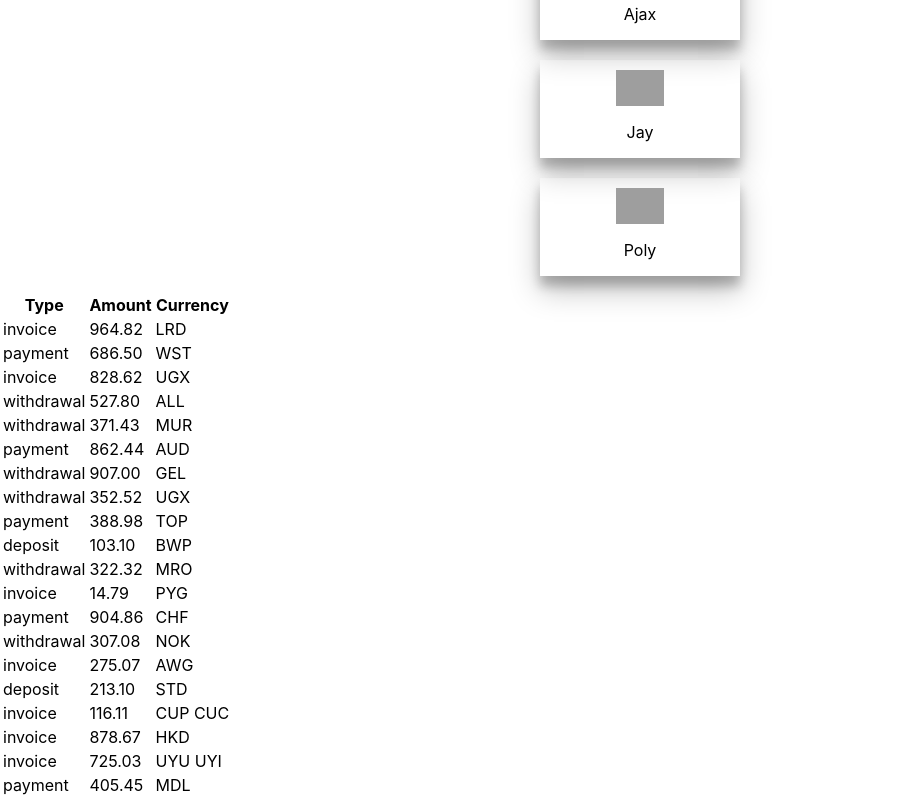
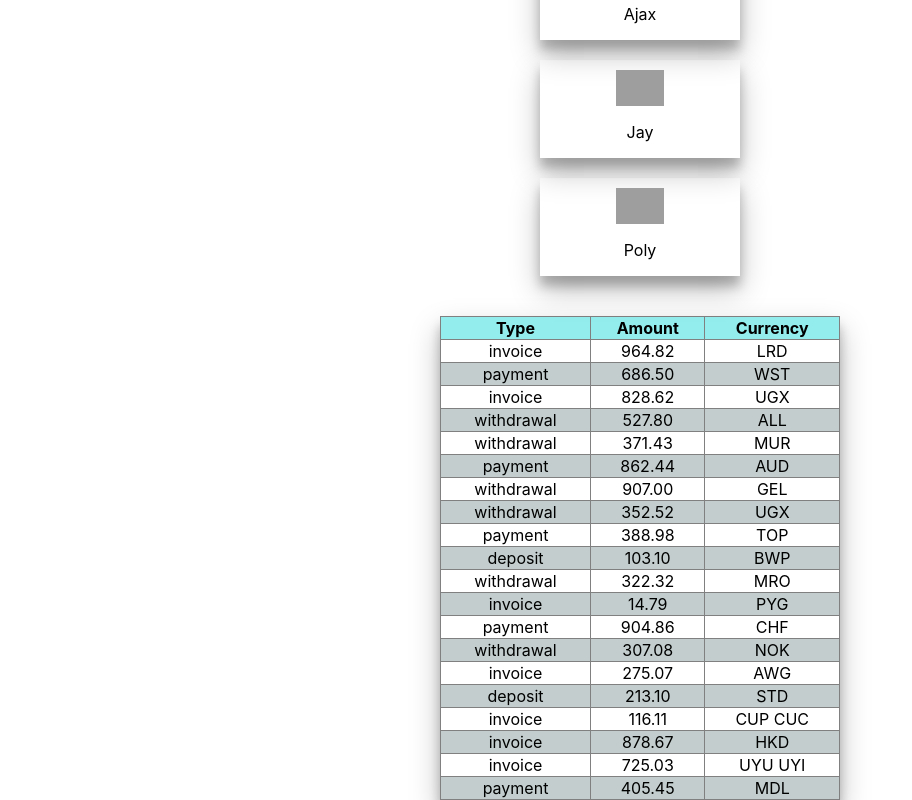
Before and after one commit to Serhii1727/goit-react-hw-01-components, a React (Create React App) app: page / in a window 1280 px wide. Shown: the part 1007-1807 px from the top of the page, without its empty margins (0-912 px from the left). Built offline with nearby package versions, Linux system fonts and the light colour scheme; grey boxes are pictures that could not be loaded.

Commit message:
Добавил стили в компонент транзакции

```diff
--- a/src/components/TransactionHistory/TransactionHistory.jsx
+++ b/src/components/TransactionHistory/TransactionHistory.jsx
@@ -1,16 +1,17 @@
 import PropTypes from 'prop-types';
+import { Table, TheadTable, BodyTable } from './TransactionHistory.styled';
 
 export const TransactionHistory = ({ items }) => {
-    return <table>
-        <thead>
+    return <Table className='table'>
+        <TheadTable className='thead'>
             <tr>
                 <th>Type</th>
                 <th>Amount</th>
                 <th>Currency</th>
             </tr>
-        </thead>
+        </TheadTable>
 
-        <tbody>
+        <BodyTable className='table-tbody'>
             {items.map(el => {
                 return (
                     <tr key={el.id}>
@@ -21,8 +22,8 @@ export const TransactionHistory = ({ items }) => {
                 )
 
             })}
-        </tbody>
-    </table>
+        </BodyTable>
+    </Table>
 }
 
 TransactionHistory.propTypes = {
--- /dev/null
+++ b/src/components/TransactionHistory/TransactionHistory.styled.jsx
@@ -0,0 +1,47 @@
+import styled from 'styled-components';
+
+export const Table = styled.table`
+    margin-top: 40px;
+    margin-right: auto;
+    margin-left: auto;
+    width: 400px;
+    border: 1px solid grey;
+    box-shadow: 0 14px 28px rgba(0,0,0,0.25), 0 10px 10px rgba(0,0,0,0.22);
+    border-collapse: collapse;
+`
+
+export const TheadTable = styled.thead`
+    background-color: rgb(148, 237, 237);
+
+    th {
+        border-right: 1px solid grey;
+    }
+`
+
+export const BodyTable = styled.tbody`
+border: 1px solid grey;
+    border-collapse: collapse;
+
+    tr {
+        text-align: center;
+
+    }
+
+    tr:nth-child(2n-1) {
+        border: 1px solid grey;
+        border-collapse: collapse;
+        background-color: white;
+    }
+
+    tr:nth-child(2n) {
+        border: 1px solid grey;
+        border-collapse: collapse;
+        background-color: rgb(195, 205, 205);
+    }
+
+    td {
+        border-right: 1px solid grey;
+    }
+
+
+`
--- a/src/index.css
+++ b/src/index.css
@@ -13,5 +13,4 @@ body {
 code {
   font-family: source-code-pro, Menlo, Monaco, Consolas, 'Courier New',
     monospace;
-
 }
```
Also changed, not shown: src/user-info-json/transactions.json (line endings or trailing spaces).
